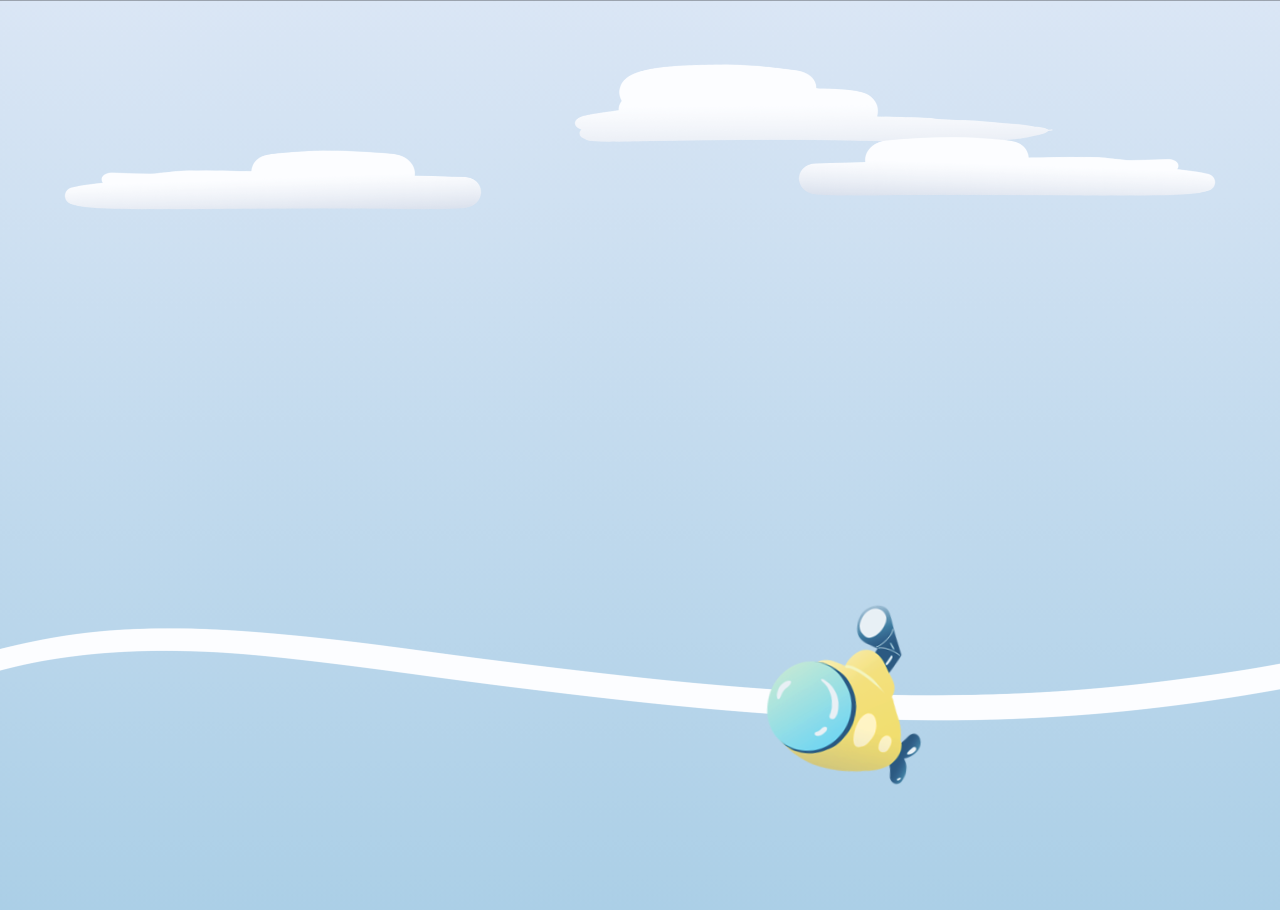
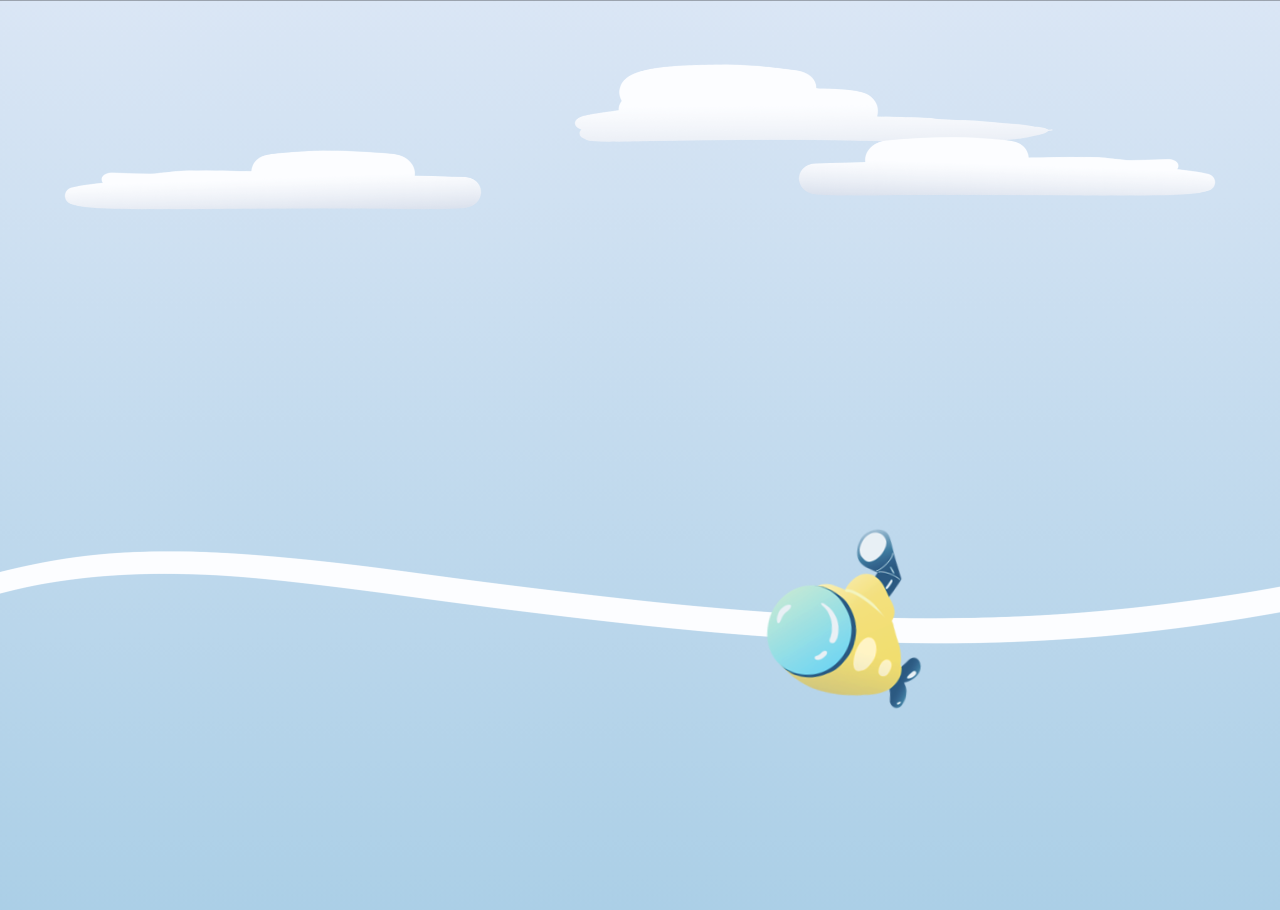
Before and after one commit to rwilson1418/Project3-Experimental, a plain HTML site: page index.html in a window 1280 px wide. Shown: the top 910 px of the page. Drawn offline with Linux system fonts and the light colour scheme.

Commit message:
Margins Top

```diff
--- a/style.css
+++ b/style.css
@@ -31,7 +31,7 @@ body{
   background: transparent;
   border: none;
   margin-left: 60%;
-  margin-top: 8%;
+  margin-top: 2%;
   position: fixed;
   z-index: 10;
   animation: rotation 2s infinite linear;
@@ -51,7 +51,7 @@ body{
 .wave{
   width: 110%;
   margin-left: -5%;
-  margin-top: 10%;
+  margin-top: 4%;
   z-index: 5;
   animation: rotation 5s infinite linear;
 }
```
